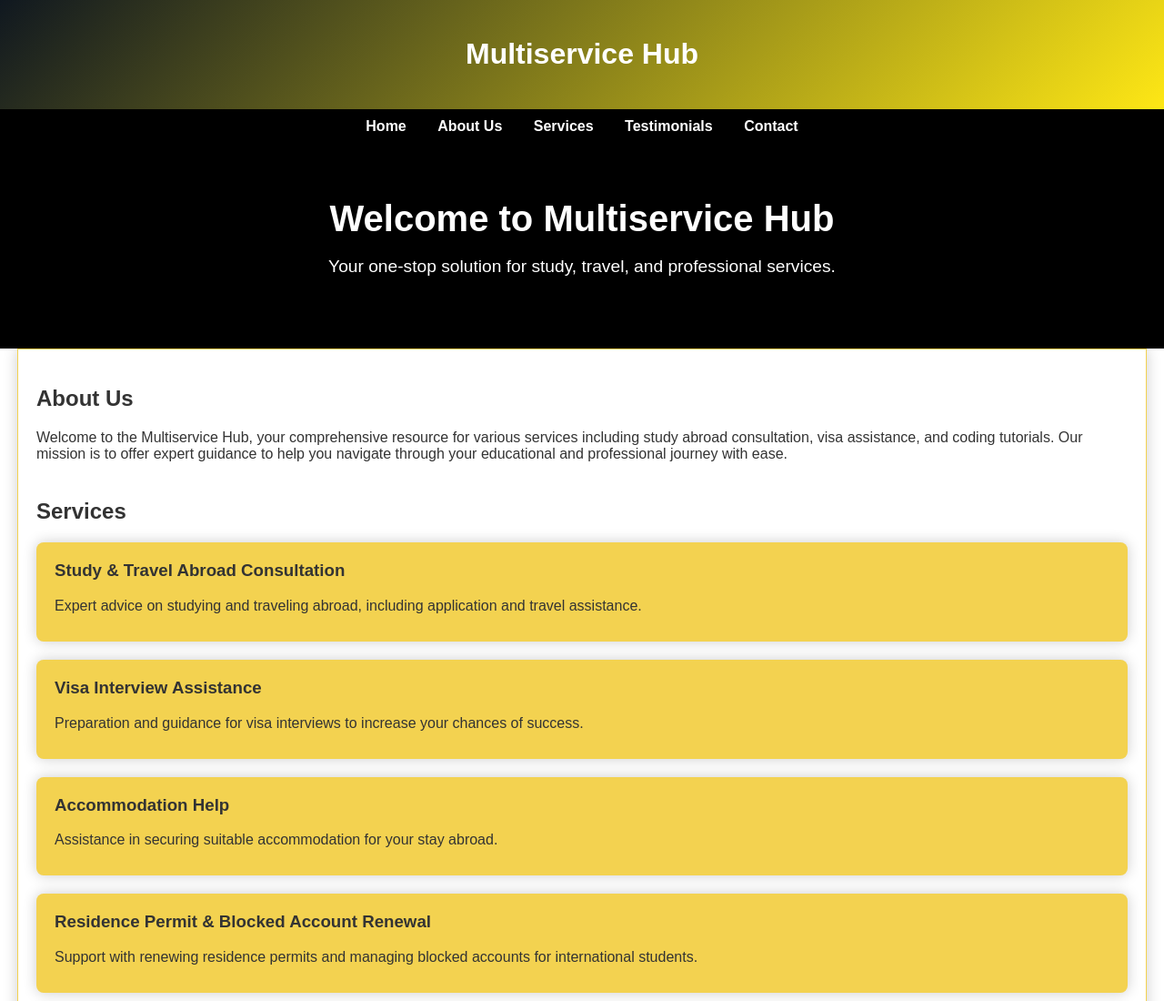
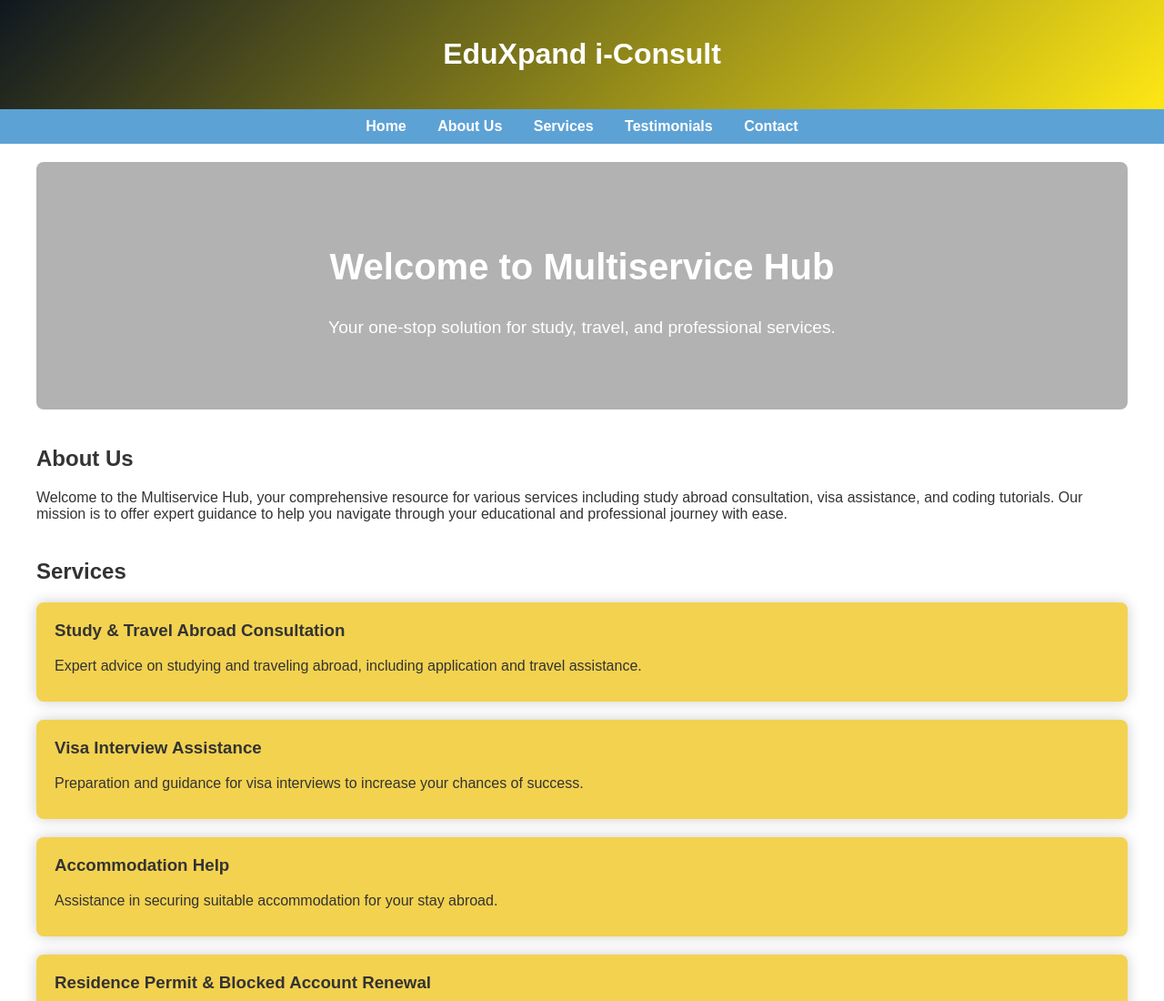
Before and after one commit to EduXpand-i-Consult/EduXpand-i-Consult, a plain HTML site: page index.html in a window 1280 px wide. Shown: the top 1100 px of the page at 91% size. Drawn offline with Linux system fonts and the light colour scheme.

Commit message:
Update index.html

```diff
--- a/index.html
+++ b/index.html
@@ -3,7 +3,7 @@
 <head>
     <meta charset="UTF-8">
     <meta name="viewport" content="width=device-width, initial-scale=1.0">
-    <title>Multiservice Hub</title>
+    <title>EduXpand i-Consult</title>
     <style>
         body {
             font-family: 'Arial', sans-serif;
@@ -22,7 +22,7 @@
             text-align: center;
         }
         nav {
-            background-color: #000; /* Black background for navigation */
+            background-color: #5DA2D5;
             color: #fff;
             padding: 10px;
             text-align: center;
@@ -39,27 +39,41 @@
         nav a:hover {
             text-decoration: underline;
         }
-        .hero {
-            background: #000; /* Black background for the hero section */
-            color: #fff;
-            padding: 60px 20px;
-            text-align: center;
-        }
-        .hero h1 {
-            font-size: 2.5em;
-            margin: 0;
-        }
-        .hero p {
-            font-size: 1.2em;
-        }
         .container {
             flex: 1;
             padding: 20px;
             max-width: 1200px;
             margin: auto;
-            background-color: #fff; /* White background for main content */
-            border: 1px solid #F3D250; /* Color separation */
-            box-shadow: 0 0 15px rgba(0,0,0,0.2);
+        }
+        .hero {
+            background: linear-gradient(135deg, #F3D250 0%, #903CCF4 50%, #5DA2D5 100%);
+            color: #fff;
+            padding: 60px 20px;
+            text-align: center;
+            border-radius: 8px;
+            margin-bottom: 40px;
+            position: relative;
+        }
+        .hero::before {
+            content: "";
+            position: absolute;
+            top: 0;
+            left: 0;
+            width: 100%;
+            height: 100%;
+            background: rgba(0, 0, 0, 0.3); /* Dark overlay for text visibility */
+            border-radius: 8px;
+            z-index: 1;
+        }
+        .hero h1 {
+            position: relative;
+            z-index: 2;
+            font-size: 2.5em;
+        }
+        .hero p {
+            position: relative;
+            z-index: 2;
+            font-size: 1.2em;
         }
         section {
             margin-bottom: 40px;
@@ -104,7 +118,7 @@
 </head>
 <body>
     <header>
-        <h1>Multiservice Hub</h1>
+        <h1> EduXpand i-Consult</h1>
     </header>
 
     <nav>
@@ -115,12 +129,12 @@
         <a href="#contact">Contact</a>
     </nav>
 
-    <div class="hero" id="home">
-        <h1>Welcome to Multiservice Hub</h1>
-        <p>Your one-stop solution for study, travel, and professional services.</p>
-    </div>
+    <div class="container" id="home">
+        <section class="hero">
+            <h1>Welcome to Multiservice Hub</h1>
+            <p>Your one-stop solution for study, travel, and professional services.</p>
+        </section>
 
-    <div class="container">
         <section id="about">
             <h2>About Us</h2>
             <p>Welcome to the Multiservice Hub, your comprehensive resource for various services including study abroad consultation, visa assistance, and coding tutorials. Our mission is to offer expert guidance to help you navigate through your educational and professional journey with ease.</p>
```
